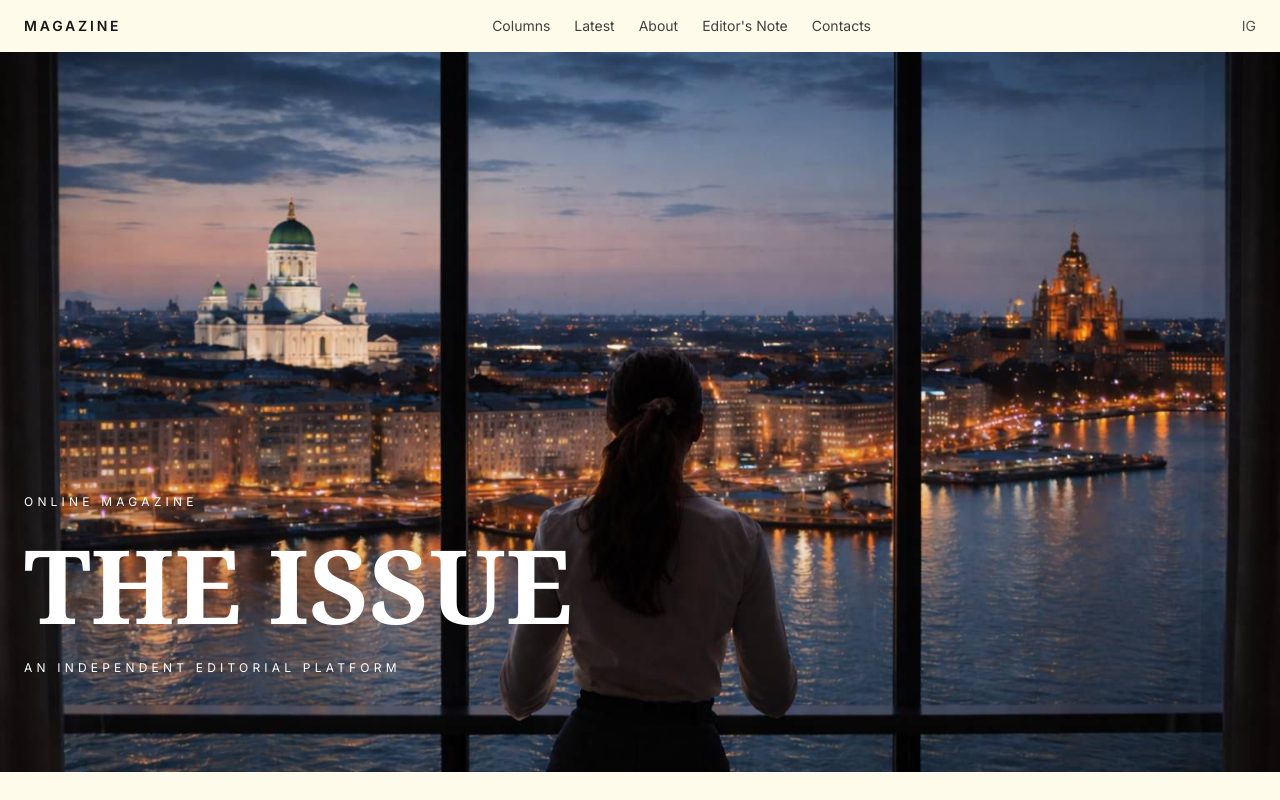
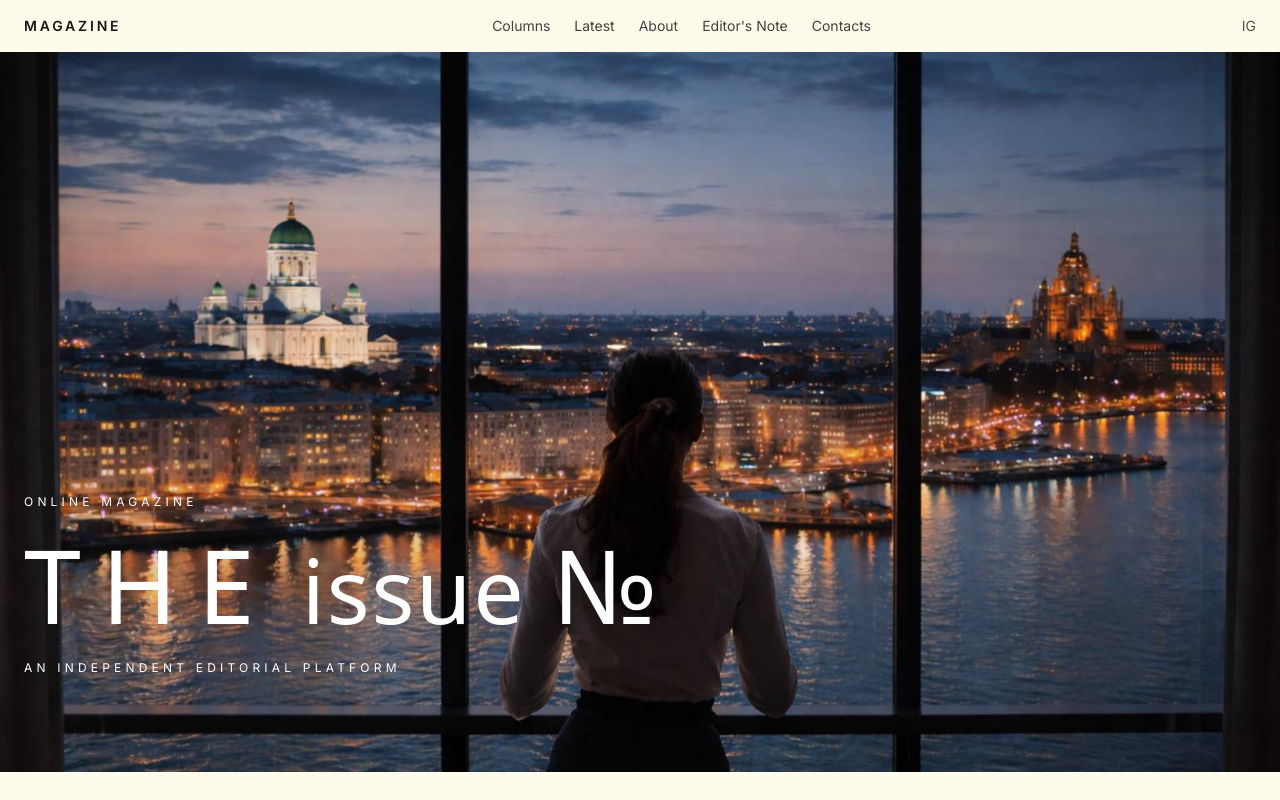
Before and after one commit to Oxymoron82/Magazine, a Next.js app: page / in a window 1280 px wide. Shown: the top 800 px of the page. Built offline with nearby package versions, Linux system fonts and the light colour scheme; a web font is replaced by a local one.

Commit message:
my aricle changed

```diff
--- a/app/page.tsx
+++ b/app/page.tsx
@@ -28,9 +28,13 @@ export default function HomePage() {
               Online Magazine
             </p>
 
-            <h1 className="text-[clamp(3rem,8vw,7rem)] leading-none font-semibold font-serif text-white">
-              THE ISSUE
-            </h1>
+            <h1 className="font-sans text-[clamp(3rem,8vw,7rem)] leading-none font-light text-white">
+  <span className="tracking-[0.2em]">THE</span>{" "}
+  <span className="text-[clamp(2.6rem,7vw,6.4rem)] tracking-[0.02em]">
+    issue
+  </span>{" "}
+  <span className="tracking-[0.2em]">№</span>
+</h1>
 
             <p className="mt-6 text-xs tracking-[0.35em] uppercase text-white">
               An Independent Editorial Platform
--- a/data/articles.ts
+++ b/data/articles.ts
@@ -393,24 +393,47 @@ But real life is different.`,
       },
       {
         type: "p",
-        text: `"When I signed up for TRINITY, I expected a beautiful photoshoot. I didn't expect to meet so many different versions of myself in the mirror."`,
+        text: `“When I came to the TRINITY project, I thought it would be just a beautiful photoshoot. I didn’t know it would become a meeting with myself.”`,
       },
       {
         type: "p",
-        text: `At first, I felt like an 'Iron Lady' next to that red machine—it was my familiar mask of control. But moving into the red gown, I suddenly felt a surge of power I hadn't tapped into in years.`,
+        text: `At first, it felt like I was stepping back into a familiar role. Next to the red car, I felt strong, composed — the version of me that always keeps everything under control. It felt familiar, even safe.`,
+      },
+
+
+      {
+        type: "p",
+        text: `But then something began to shift.`,
       },
       {
         type: "p",
-        text: `The finale in lace... it was almost overwhelming. It felt so strange, yet so right, to let myself be fragile and feel completely safe doing so.`,
+        text: `In the red dress, I suddenly felt a kind of strength I hadn’t noticed in myself for a long time. Not the kind you perform, but the kind you simply allow yourself to feel — without effort.`,
       },
       {
         type: "p",
-        text: `A massive thank you to the crew! This is a world-class team. They guided me through every detail—from the high-fashion styling to every micro-adjustment in my posing.`,
+        text: `And in the final scene, in lace, everything became quiet. As if there was no longer a need to prove anything. What remained was just a feeling — to be. To feel. To allow softness without hiding it.`,
       },
+{
+        type: "p",
+        text: `It was a little scary. And at the same time, it felt completely right.`,
+      },
+
       {
         type: "p",
-        text: `The icing on the cake? We landed a feature in the Spanish magazine Lovely! It was a level of success I hadn't even dared to dream of.`,
+        text: `I am deeply grateful to the team for the way they guided me through this process. For the attention to detail, for the support, for creating a space where I could be different versions of myself.`,
       },
+
+       {
+        type: "p",
+        text: `And it still feels almost unreal that this story found its continuation — being featured in the Spanish magazine Lovely became something more than just a result of the shoot.`,
+      },
+
+       {
+        type: "p",
+        text: `It felt like a confirmation: when you allow yourself to be real, it always resonates.`,
+      },
+
+
       {
         type: "h2",
         text: "READY TO BE OUR NEXT HERO?",
```
